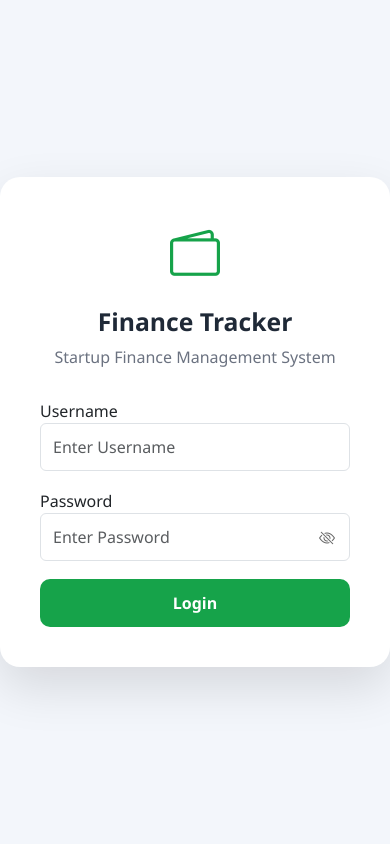
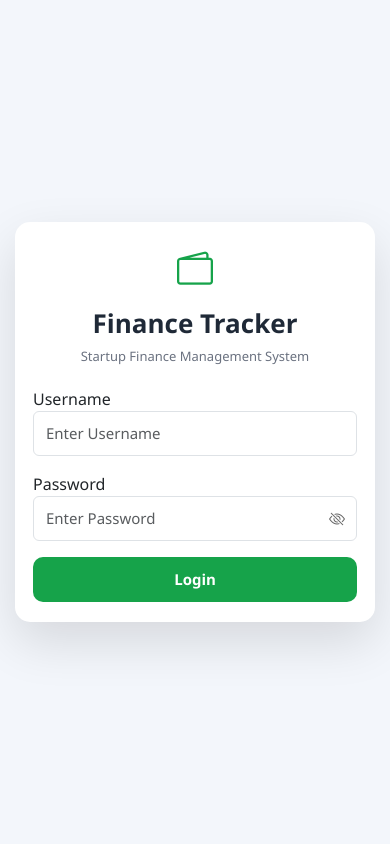
Before and after one commit to gopikas0408/Finance-Tracker, a Django app: page / in a window 390 px wide. Run offline with Django 5.2, Linux system fonts and the light colour scheme; data comes from the database, SQL or seed files in the repository.

Commit message:
css files changes

```diff
--- a/activity/views.py
+++ b/activity/views.py
@@ -1,4 +1,4 @@
-from datetime import timezone
+from django.utils import timezone
 
 from django.shortcuts import render
 
--- a/templates/accounts/login.html
+++ b/templates/accounts/login.html
@@ -122,6 +122,170 @@
             background: #8ec9a0;
 
         }
+        /* ======================================================
+   RESPONSIVE LOGIN PAGE
+====================================================== */
+
+/* Laptop */
+@media (max-width: 1199px) {
+
+    .login-card{
+        width:420px;
+        padding:35px;
+    }
+
+}
+
+/* Tablet */
+@media (max-width: 991px) {
+
+    body{
+        padding:30px 20px;
+        height:auto;
+        min-height:100vh;
+    }
+
+    .login-card{
+        width:100%;
+        max-width:450px;
+        padding:30px;
+    }
+
+    .logo{
+        font-size:45px;
+    }
+
+    h2{
+        font-size:32px;
+    }
+
+    .subtitle{
+        font-size:15px;
+    }
+
+}
+
+/* Mobile */
+@media (max-width:768px){
+
+    body{
+        padding:20px 15px;
+        align-items:center;
+    }
+
+    .login-card{
+        width:100%;
+        max-width:100%;
+        padding:25px 20px;
+        border-radius:18px;
+    }
+
+    .logo{
+        font-size:42px;
+        margin-bottom:12px;
+    }
+
+    h2{
+        font-size:30px;
+    }
+
+    .subtitle{
+        font-size:14px;
+        margin-bottom:25px;
+    }
+
+    .form-group{
+        margin-bottom:16px;
+    }
+
+    .form-control{
+        height:48px;
+        font-size:16px;
+    }
+
+    .btn-login{
+        height:48px;
+        font-size:16px;
+    }
+
+}
+
+/* Small Mobile */
+@media (max-width:480px){
+
+    body{
+        padding:15px;
+    }
+
+    .login-card{
+        padding:20px 18px;
+        border-radius:15px;
+    }
+
+    .logo{
+        font-size:36px;
+    }
+
+    h2{
+        font-size:26px;
+    }
+
+    .subtitle{
+        font-size:13px;
+        margin-bottom:20px;
+    }
+
+    .form-control{
+        height:45px;
+        font-size:15px;
+    }
+
+    .btn-login{
+        height:45px;
+        font-size:15px;
+    }
+
+    .password-toggle{
+        top:11px;
+        right:12px;
+    }
+
+}
+
+/* Extra Small Mobile */
+@media (max-width:360px){
+
+    body{
+        padding:10px;
+    }
+
+    .login-card{
+        padding:18px 15px;
+    }
+
+    .logo{
+        font-size:32px;
+    }
+
+    h2{
+        font-size:22px;
+    }
+
+    .subtitle{
+        font-size:12px;
+    }
+
+    .form-control{
+        height:42px;
+        font-size:14px;
+    }
+
+    .btn-login{
+        height:42px;
+        font-size:14px;
+    }
+
+}
     </style>
 
 </head>
```
Also changed, not shown: static/css/dashboard.css (+113 -0 lines), static/css/responsive.css (+36 -3 lines), static/css/sidebar.css (+27 -7 lines), static/css/style.css (+6 -12 lines).
